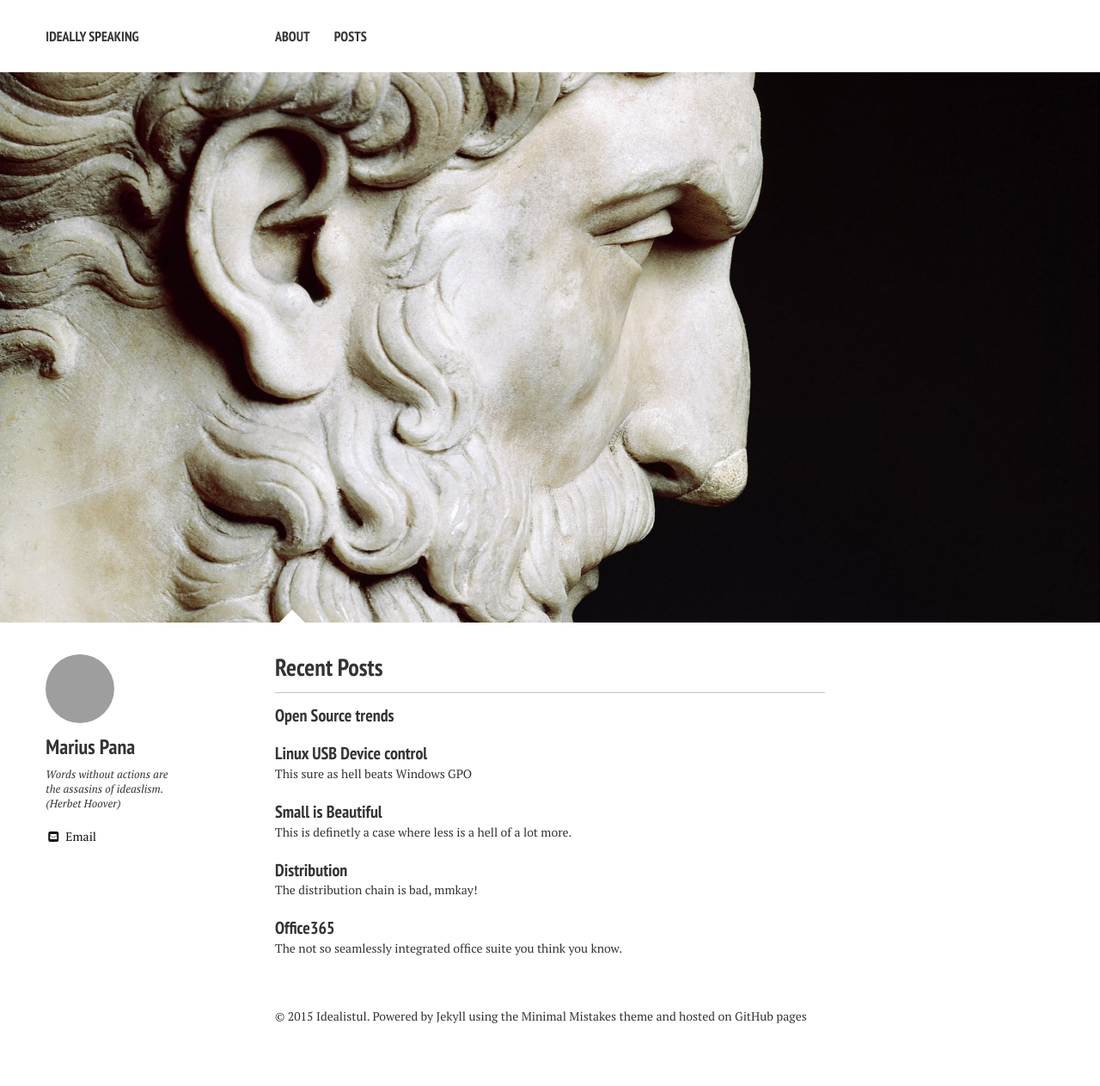
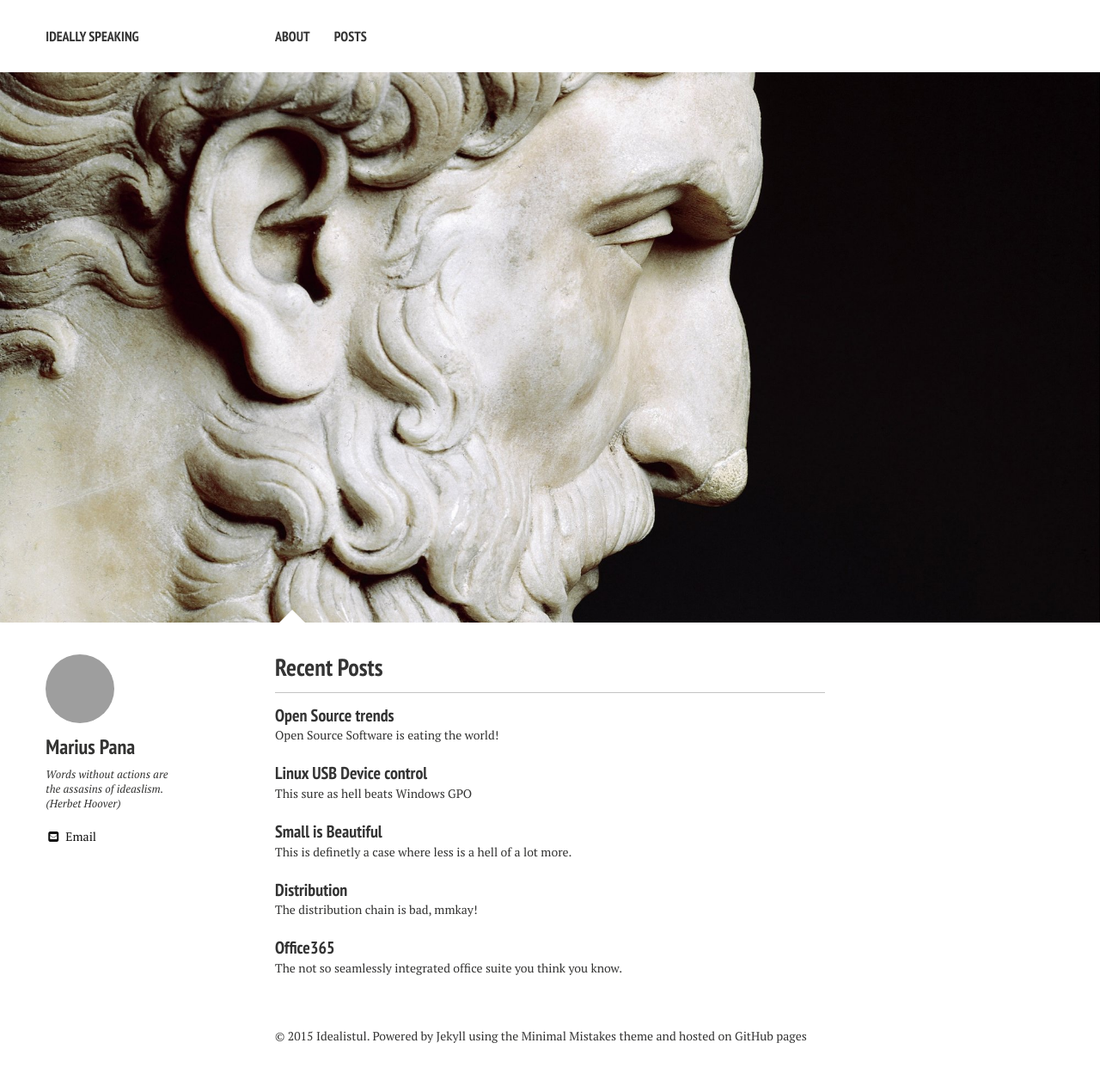
Before and after one commit to mariuspana/mariuspana.github.io, a Jekyll site: the page built from index.md, in a window 1280 px wide. Shown: the whole page at 86% size. Built offline with Jekyll 4.4.1, drawn with Linux system fonts in a browser that asks for light colours; nearby versions of some CDN libraries; comment, search, counter and statistics services are not loaded; before the commit the page ends 1240 px from its top, so only the background shows below that; grey boxes are pictures that could not be loaded.

Commit message:
changed exceprt

```diff
--- a/_posts/2015-05-04-open-source-trends.md
+++ b/_posts/2015-05-04-open-source-trends.md
@@ -1,7 +1,7 @@
 ---
 layout: post
 title: "Open Source trends"
-excerpt: ""
+excerpt: "Open Source Software is eating the world!"
 tags: [business, technology]
 image:
   feature:
```
